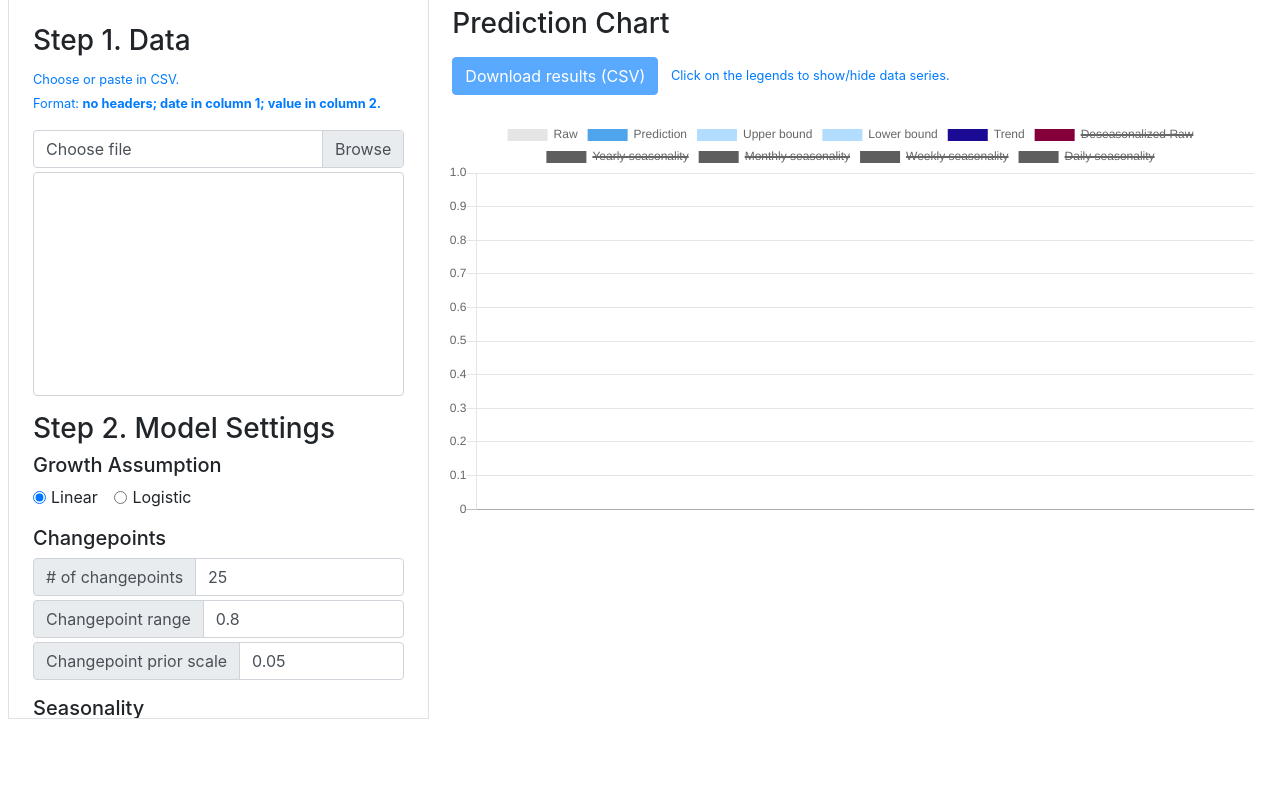
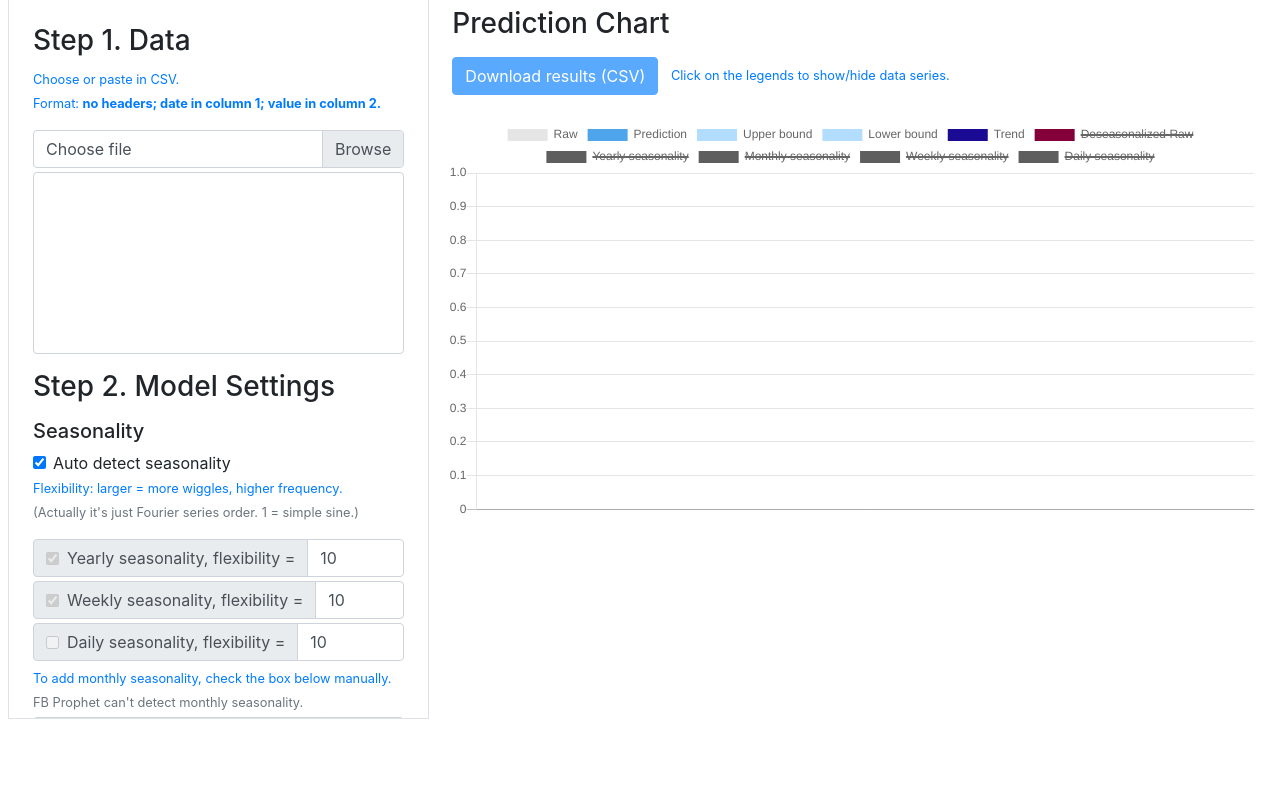
Before and after one commit to jeffacce/fbprophet-gui, a Flask app: page / in a window 1280 px wide. Shown: the part 65-864 px from the top of the page. Run offline with Flask 2, Linux system fonts and the light colour scheme.

Commit message:
hide some settings by default

```diff
--- a/static/scripts/index.js
+++ b/static/scripts/index.js
@@ -184,7 +184,7 @@ function generateRequest() {
         'y': data[1],
         'growth': $('input[name="growth"]:checked').val(),
         'n_changepoints': parseInt($('#n-changepoints-input').val()),
-        'changepoint_range': parseFloat($('#changepoint-range-input').val()),
+        'changepoint_range': parseFloat($('#changepoint-range-input').val()) / 100.0,
         'changepoint_prior_scale': parseFloat($('#changepoint-prior-scale-input').val()),
         'yearly_seasonality': $('#yearly-seasonality-input')[0].checked,
         'weekly_seasonality': $('#weekly-seasonality-input')[0].checked,
@@ -192,9 +192,7 @@ function generateRequest() {
         'monthly_seasonality': $('#monthly-seasonality-input')[0].checked,
         'seasonality_mode': $('input[name="seasonality-mode"]:checked').val(),
         'seasonality_prior_scale': parseFloat($('#seasonality-prior-scale-input').val()),
-        'mcmc_samples': parseInt($('#mcmc-samples-input').val()),
-        'interval_width': parseFloat($('#interval-width-input').val()),
-        'uncertainty_samples': parseInt($('#uncertainty-samples-input').val()),
+        'interval_width': parseFloat($('#interval-width-input').val()) / 100.0,
         'periods': parseInt($('#periods-input').val()),
         'freq': $('#freq-input').val(),
         'include_history': $('#include-history-input')[0].checked,
@@ -329,4 +327,14 @@ $('#download-button').on('click', () => {
     download('prediction.csv', pred_csv);
 })
 
+$('#more-settings-a').on('click', () => {
+    var hiddenState = !$('#more-settings-div')[0].hidden;
+    $('#more-settings-div')[0].hidden = hiddenState;
+    if (hiddenState) {
+        $('#more-settings-title')[0].innerText = "+ More Settings";
+    } else {
+        $('#more-settings-title')[0].innerText = "– More Settings";
+    }
+})
+
 renderChart({});
--- a/templates/index.html
+++ b/templates/index.html
@@ -34,11 +34,100 @@
                         <input type="file" class="custom-file-input" id="raw-data-file-input">
                         <label class="custom-file-label" for="raw-data-file-input" id="raw-data-file-label">Choose file</label>
                     </div>
-                    <textarea class="form-control" rows=10 id="raw-data"></textarea>
+                    <textarea class="form-control" rows=8 id="raw-data"></textarea>
                 </div>
 
                 <h3>Step 2. Model Settings</h3>
                 <div class="form-group">
+                </div>
+
+                <div class="form-group">
+                    <h5>Seasonality</h5>
+                    <div class="form-check">
+                        <input class="form-check-input" type="checkbox" name="seasonality" id="auto-seasonality-input"
+                            value="auto_seasonality" checked>
+                        <label class="form-check-label" for="auto-seasonality-input">Auto detect seasonality</label>
+                    </div>
+                    <p class="text-primary mb-0"><small>Flexibility: larger = more wiggles, higher frequency.</small></p>
+                    <p class="text-secondary"><small>(Actually it's just Fourier series order. 1 = simple sine.)</small></p>
+                    <div class="input-group mb-1">
+                        <div class="input-group-prepend">
+                            <label class="input-group-text" for="yearly-seasonality-input">
+                                <input class="mr-2" type="checkbox" name="yearly-seasonality" id="yearly-seasonality-input"
+                                    value="yearly_seasonality" disabled checked>
+                                Yearly seasonality, flexibility =
+                            </label>
+                        </div>
+                        <input type="number" step="1" min="0" class="form-control" id="yearly-seasonality-order-input"
+                            placeholder="10" value="10">
+                    </div>
+                    <div class="input-group mb-1">
+                        <div class="input-group-prepend">
+                            <label class="input-group-text" for="weekly-seasonality-input">
+                                <input class="mr-2" type="checkbox" name="weekly-seasonality" id="weekly-seasonality-input"
+                                    value="weekly_seasonality" disabled checked>
+                                Weekly seasonality, flexibility =
+                            </label>
+                        </div>
+                        <input type="number" step="1" min="0" class="form-control" id="weekly-seasonality-order-input"
+                            placeholder="10" value="10">
+                    </div>
+                    <div class="input-group mb-1">
+                        <div class="input-group-prepend">
+                            <label class="input-group-text" for="daily-seasonality-input">
+                                <input class="mr-2" type="checkbox" name="daily-seasonality" id="daily-seasonality-input"
+                                    value="daily_seasonality" disabled>
+                                Daily seasonality, flexibility =
+                            </label>
+                        </div>
+                        <input type="number" step="1" min="0" class="form-control" id="daily-seasonality-order-input"
+                            placeholder="10" value="10">
+                    </div>
+                    <p class="text-primary mb-0"><small>To add monthly seasonality, check the box below manually.</small></p>
+                    <p class="text-secondary mb-1"><small>FB Prophet can't detect monthly seasonality.</small></p>
+                    <div class="input-group">
+                        <div class="input-group-prepend">
+                            <label class="input-group-text" for="monthly-seasonality-input">
+                                <input class="mr-2" type="checkbox" name="monthly-seasonality" id="monthly-seasonality-input"
+                                    value="monthly_seasonality">
+                                Monthly seasonality, flexibility =
+                            </label>
+                        </div>
+                        <input type="number" step="1" min="0" class="form-control" id="monthly-seasonality-order-input"
+                            placeholder="10" value="10">
+                    </div>
+
+                </div>
+
+
+                <div class="form-group">
+                    <h5>Prediction</h5>
+                    <div class="input-group mb-1">
+                        <div class="input-group-prepend">
+                            <span class="input-group-text">Predict future</span>
+                        </div>
+                        <input type="number" min="0" step="1" class="form-control text-right" id="periods-input" placeholder="0"
+                            value="0">
+
+                        <select class="custom-select" id="freq-input">
+                            <option value='Y'>Years</option>
+                            <option value='M'>Months</option>
+                            <option value='D' selected>Days</option>
+                            <option value='H'>Hours</option>
+                            <option value='M'>Minutes</option>
+                            <option value='S'>Seconds</option>
+                        </select>
+                    </div>
+                    <div class="form-check form-check-inline mb-1">
+                        <input class="form-check-input" type="checkbox" name="include-history" id="include-history-input"
+                            value="include_history" checked>
+                        <label class="form-check-label" for="include-history-input">Include history</label>
+                    </div>
+                </div>
+                <hr/>
+
+                <a href="#" id="more-settings-a"><h3 class="text-muted" id="more-settings-title">+ More Settings</h3></a>
+                <div class="form-group" id="more-settings-div" hidden>
                     <h5>Growth Assumption</h5>
                     <div class="form-check form-check-inline">
                         <input class="form-check-input" type="radio" name="growth" id="growth-linear-input" value="linear"
@@ -64,36 +153,16 @@
                             <input type="number" class="form-control" id="growth-log-cap-input">
                         </div>
                     </div>
-                </div>
 
-                <div class="form-group">
-                    <h5>Changepoints</h5>
-                    <div class="input-group mb-1">
+                    <div class="input-group mb-2">
                         <div class="input-group-prepend">
-                            <span class="input-group-text"># of changepoints</span>
-                        </div>
-                        <input type="number" min="0" step="1" class="form-control" id="n-changepoints-input" placeholder="25"
-                            value="25">
-                    </div>
-                    <div class="input-group mb-1">
-                        <div class="input-group-prepend">
-                            <span class="input-group-text">Changepoint range</span>
-                        </div>
-                        <input type="number" class="form-control" id="changepoint-range-input" placeholder="0.8" value="0.8">
-                    </div>
-                    <div class="input-group mb-1">
-                        <div class="input-group-prepend">
-                            <span class="input-group-text">Changepoint prior scale</span>
+                            <span class="input-group-text">Trend flexibility (0 = straight line)</span>
                         </div>
                         <input type="number" class="form-control" id="changepoint-prior-scale-input" placeholder="0.05"
                             value="0.05">
                     </div>
-                </div>
 
-                <div class="form-group">
                     <h5>Seasonality</h5>
-
-                    <h6>Mode</h6>
                     <div class="form-check form-check-inline mb-1">
                         <input class="form-check-input" type="radio" name="seasonality-mode"
                             id="seasonality-mode-additive-input" value="additive" checked>
@@ -104,118 +173,40 @@
                             id="seasonality-mode-multiplicative-input" value="multiplicative">
                         <label class="form-check-label" for="seasonality-mode-multiplicative-input">Multiplicative</label>
                     </div>
-
-                    <h6>Period</h6>
-                    <div class="form-check">
-                        <input class="form-check-input" type="checkbox" name="seasonality" id="auto-seasonality-input"
-                            value="auto_seasonality" checked>
-                        <label class="form-check-label" for="auto-seasonality-input">Auto detect</label>
-                    </div>
-                    <div class="input-group mb-1">
+                    <div class="input-group mb-2">
                         <div class="input-group-prepend">
-                            <label class="input-group-text" for="yearly-seasonality-input">
-                                <input class="mr-2" type="checkbox" name="yearly-seasonality" id="yearly-seasonality-input"
-                                    value="yearly_seasonality" disabled checked>
-                                Yearly, Fourier order (wigglyness) =
-                            </label>
-                        </div>
-                        <input type="number" step="1" min="0" class="form-control" id="yearly-seasonality-order-input"
-                            placeholder="10" value="10">
-                    </div>
-                    <div class="input-group mb-1">
-                        <div class="input-group-prepend">
-                            <label class="input-group-text" for="weekly-seasonality-input">
-                                <input class="mr-2" type="checkbox" name="weekly-seasonality" id="weekly-seasonality-input"
-                                    value="weekly_seasonality" disabled checked>
-                                Weekly, Fourier order (wigglyness) =
-                            </label>
-                        </div>
-                        <input type="number" step="1" min="0" class="form-control" id="weekly-seasonality-order-input"
-                            placeholder="10" value="10">
-                    </div>
-                    <div class="input-group mb-1">
-                        <div class="input-group-prepend">
-                            <label class="input-group-text" for="daily-seasonality-input">
-                                <input class="mr-2" type="checkbox" name="daily-seasonality" id="daily-seasonality-input"
-                                    value="daily_seasonality" disabled>
-                                Daily, Fourier order (wigglyness) =
-                            </label>
-                        </div>
-                        <input type="number" step="1" min="0" class="form-control" id="daily-seasonality-order-input"
-                            placeholder="10" value="10">
-                    </div>
-                    <p class="text-primary"><small>FB Prophet does not support auto monthly seasonality.
-                    <br/>To add monthly seasonality, check the box below.</small></p>
-                    <div class="input-group mb-1">
-                        <div class="input-group-prepend">
-                            <label class="input-group-text" for="monthly-seasonality-input">
-                                <input class="mr-2" type="checkbox" name="monthly-seasonality" id="monthly-seasonality-input"
-                                    value="monthly_seasonality">
-                                Monthly, Fourier order (wigglyness) =
-                            </label>
-                        </div>
-                        <input type="number" step="1" min="0" class="form-control" id="monthly-seasonality-order-input"
-                            placeholder="10" value="10">
-                    </div>
-
-                    <div class="input-group mb-1">
-                        <div class="input-group-prepend">
-                            <span class="input-group-text">Seasonality prior scale</span>
+                            <span class="input-group-text">Seasonality weight</span>
                         </div>
                         <input type="number" class="form-control" id="seasonality-prior-scale-input" placeholder="10.0"
                             value="10.0">
                     </div>
-                </div>
 
-                <div class="form-group">
-                    <h5>Sampling</h5>
+                    <h5>Trend</h5>
                     <div class="input-group mb-1">
                         <div class="input-group-prepend">
-                            <span class="input-group-text">MCMC samples</span>
+                            <span class="input-group-text"># of potential trend changes</span>
                         </div>
-                        <input type="number" step="1" min="0" class="form-control" id="mcmc-samples-input" placeholder="0"
-                            value="0">
+                        <input type="number" min="0" step="1" class="form-control" id="n-changepoints-input" placeholder="25"
+                            value="25">
                     </div>
-                    <div class="input-group mb-1">
+                    <div class="input-group mb-2">
                         <div class="input-group-prepend">
-                            <span class="input-group-text">Interval width</span>
+                            <span class="input-group-text">Limit trend changes to the first</span>
                         </div>
-                        <input type="text" class="form-control" id="interval-width-input" placeholder="0.8" value="0.8">
+                        <input type="number" min="0" max="100" class="form-control text-right" id="changepoint-range-input" placeholder="80" value="80">
+                        <div class="input-group-append">
+                            <span class="input-group-text">% of the data</span>
+                        </div>
                     </div>
-                    <div class="input-group mb-1">
-                        <div class="input-group-prepend">
-                            <span class="input-group-text">Uncertainty samples</span>
-                        </div>
-                        <input type="text" step="1" min="0" class="form-control" id="uncertainty-samples-input"
-                            placeholder="1000" value="1000">
-                    </div>
-                </div>
 
-                <div class="form-group">
                     <h5>Prediction</h5>
                     <div class="input-group mb-1">
                         <div class="input-group-prepend">
-                            <span class="input-group-text">Prediction periods</span>
+                            <span class="input-group-text">Confidence interval (%)</span>
                         </div>
-                        <input type="number" min="0" step="1" class="form-control text-right" id="periods-input" placeholder="0"
-                            value="0">
-
-                        <select class="custom-select" id="freq-input">
-                            <option value='Y'>Years</option>
-                            <option value='M'>Months</option>
-                            <option value='D' selected>Days</option>
-                            <option value='H'>Hours</option>
-                            <option value='M'>Minutes</option>
-                            <option value='S'>Seconds</option>
-                        </select>
-                    </div>
-                    <div class="form-check form-check-inline mb-1">
-                        <input class="form-check-input" type="checkbox" name="include-history" id="include-history-input"
-                            value="include_history" checked>
-                        <label class="form-check-label" for="include-history-input">Include history</label>
+                        <input type="number" min="0" max="100" class="form-control" id="interval-width-input" placeholder="80" value="80">
                     </div>
                 </div>
-
                 <div class="input-group">
                     <button type="button" class="btn btn-primary" id="submit-button">
                         <div class="spinner-border spinner-border-sm" role="status" id="spinner-running" hidden>
@@ -224,6 +215,7 @@
                         Step 3. Submit and Run
                     </button>
                 </div>
+
             </form>
         </div>
 
```
